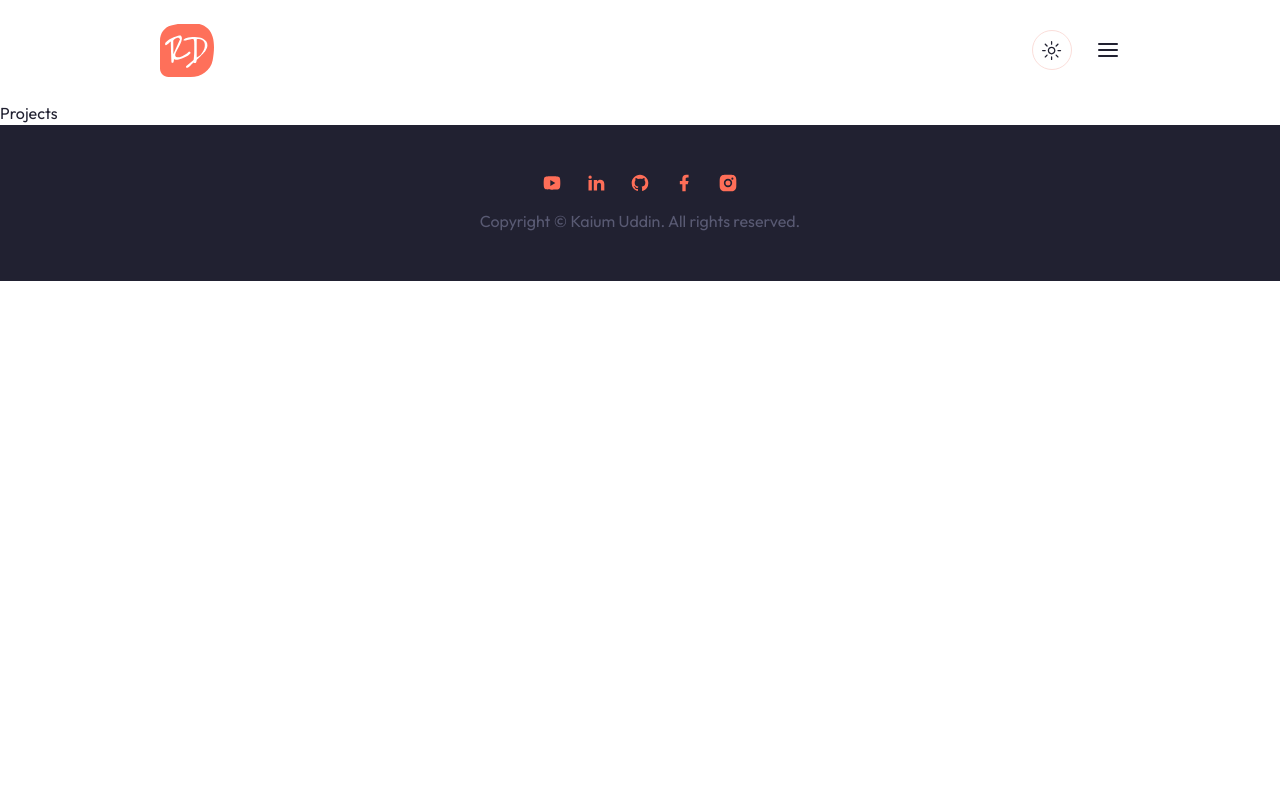
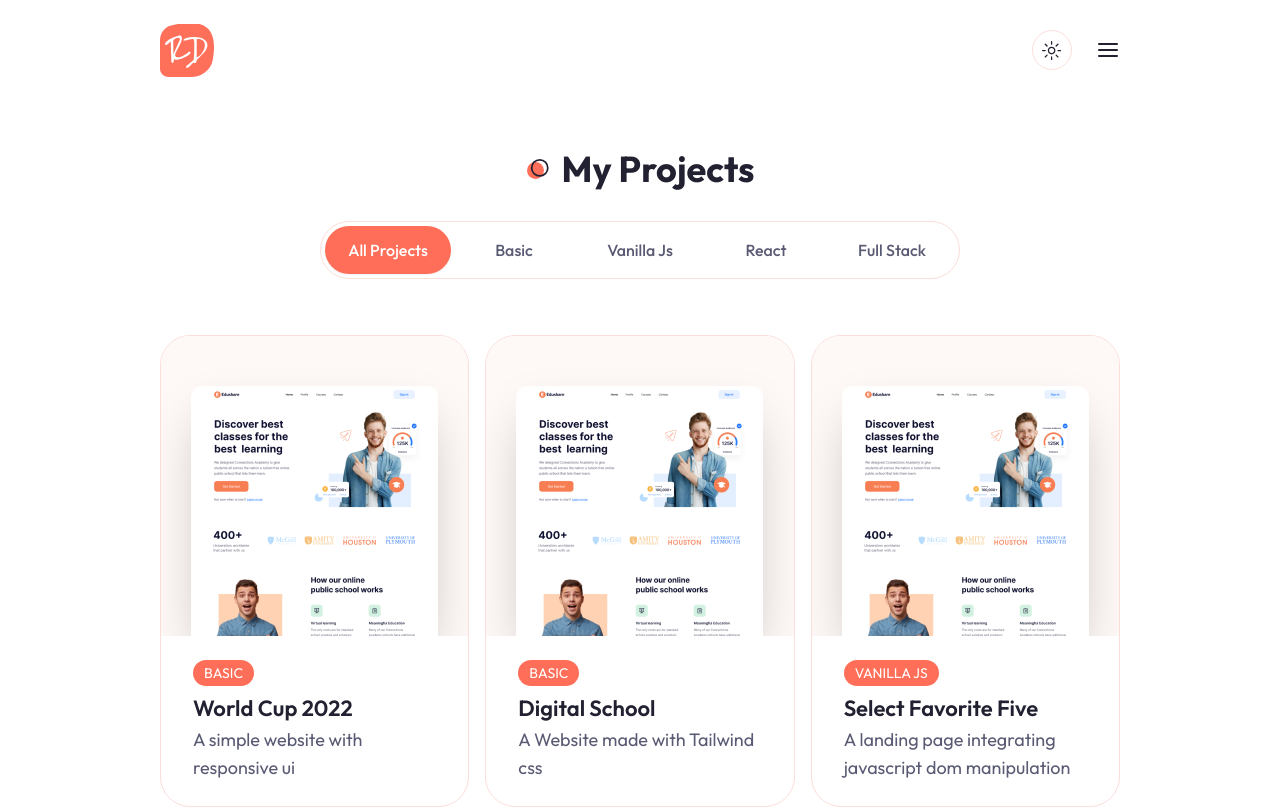
Before and after one commit to kaiumuddin/portfolio-2024, a Next.js app: page /projects in a window 1280 px wide. Shown: the top 807 px of the page. Built offline with nearby package versions, Linux system fonts and the light colour scheme.

Commit message:
Projects page implemented.

```diff
--- a/app/projects/page.jsx
+++ b/app/projects/page.jsx
@@ -1,9 +1,62 @@
-import React from 'react'
+"use client";
+
+import { Tabs, TabsList, TabsContent, TabsTrigger } from "@/components/ui/tabs";
+import ProjectCard from "@/components/work/ProjectCard";
+import projectData from "@/data/project";
+import { useState } from "react";
+const uniqueCategories = [
+    "all projects",
+    ...new Set(projectData.map((item) => item.category)),
+];
 
 const Projects = () => {
-  return (
-    <div>Projects</div>
-  )
-}
+    const [categories, setCategories] = useState(uniqueCategories);
+    const [category, setCategory] = useState("all projects");
 
-export default Projects
+    const filterdProjects = projectData.filter((project) => {
+        return category == "all projects"
+            ? project
+            : project.category === category;
+    });
+    console.log(filterdProjects);
+
+    return (
+        <section className="min-h-screen pt-12">
+            <div className="container mx-auto">
+                <h2 className="section-title mb-8 xl:mb-16 text-center mx-auto">
+                    My Projects
+                </h2>
+                <Tabs defaultValue={category} className="mb-24 xl:mb-48">
+                    <TabsList className="w-full flex flex-col md:flex-row justify-between h-full lg:max-w-[640px] mb-12 mx-auto md:border dark:border-none">
+                        {/* grid md:grid-cols-5 */}
+                        {categories.map((category, index) => {
+                            return (
+                                <TabsTrigger
+                                    key={index}
+                                    value={category}
+                                    onClick={() => setCategory(category)}
+                                    className="capitalize w-[162px] md:w-auto flex-1"
+                                >
+                                    {category}
+                                </TabsTrigger>
+                            );
+                        })}
+                    </TabsList>
+                    <div className="text-lg xl:mt-8 grid grid-cols-1 lg:grid-cols-3 gap-4">
+                        {filterdProjects.map((project, index) => {
+                            return (
+                                <TabsContent value={category} key={index}>
+                                    <ProjectCard
+                                        project={project}
+                                    ></ProjectCard>
+                                </TabsContent>
+                            );
+                        })}
+                    </div>
+                </Tabs>
+            </div>
+        </section>
+    );
+};
+
+export default Projects;
--- a/data/project.js
+++ b/data/project.js
@@ -1,34 +1,35 @@
 const projectData = [
     {
         image: "/work/1.png",
-        category: "html,css",
+        tags: "html,css",
+        category: "basic",
         name: "World Cup 2022",
-        description:
-            "A simple website with responsive ui",
+        description: "A simple website with responsive ui",
         link: "https://kaiumuddin.github.io/world-cup-22/",
         github: "https://github.com/kaiumuddin/world-cup-22",
     },
     {
         image: "/work/1.png",
-        category: "html,tailwind css",
+        tags: "html,tailwind css",
+        category: "basic",
         name: "Digital School",
-        description:
-            "A Website made with Tailwind css",
+        description: "A Website made with Tailwind css",
         link: "https://digital-school-kaium.netlify.app/",
         github: "https://github.com/kaiumuddin/digital-school",
     },
     {
         image: "/work/1.png",
-        category: "html,tailwind css,javascript",
+        tags: "html,tailwind css,javascript",
+        category: "vanilla js",
         name: "Select Favorite Five",
-        description:
-            "A landing page integrating javascript dom manipulation",
+        description: "A landing page integrating javascript dom manipulation",
         link: "https://select-best-five-kaiumuddin.netlify.app/",
         github: "https://github.com/programming-hero-web-course2/best-five-dom-assignment-kaiumuddin",
     },
     {
         image: "/work/1.png",
-        category: "html,tailwind css,javascript,api",
+        tags: "html,tailwind css,javascript,api",
+        category: "vanilla js",
         name: "current world",
         description:
             "A website using some api and implemented navigation between api routes",
@@ -37,25 +38,26 @@ const projectData = [
     },
     {
         image: "/work/1.png",
-        category: "html,tailwind css,javascript",
+        tags: "html,tailwind css,javascript",
+        category: "vanilla js",
         name: "speed typer",
-        description:
-            "A simple project to explore browser and debugging",
+        description: "A simple project to explore browser and debugging",
         link: "https://type-monster-kaiumuddin.netlify.app/",
         github: "https://github.com/programming-hero-web-course1/b6-type-monster-debug-assignment-kaiumuddin",
     },
     {
         image: "/work/1.png",
-        category: "html,tailwind css,javascript,local storage",
+        tags: "html,tailwind css,javascript,local storage",
+        category: "vanilla js",
         name: "Activity Plus",
-        description:
-            "A simple react project to demonstrate local storage",
+        description: "A simple react project to demonstrate local storage",
         link: "https://activity-plus-kaiumuddin.netlify.app/",
         github: "https://github.com/Programming-Hero-Web-Course4/b6-ultra-active-club-kaiumuddin",
     },
     {
         image: "/work/1.png",
-        category: "html,tailwind css,javascript,react router",
+        tags: "html,tailwind css,javascript,react router",
+        category: "react",
         name: "quiz mania",
         description:
             "React project exploring react router and state management",
@@ -64,19 +66,19 @@ const projectData = [
     },
     {
         image: "/work/1.png",
-        category: "html,tailwind css,javascript,react router,full stack,firebase",
+        tags: "html,tailwind css,javascript,react router,firebase",
+        category: "full stack",
         name: "vacarion",
-        description:
-            "Full stack MERN project with Mongodb and Express js",
+        description: "Full stack MERN project with Mongodb and Express js",
         link: "https://vacarion.web.app/",
         github: "https://github.com/Porgramming-Hero-web-course/b6a11-service-review-server-side-kaiumuddin, https://github.com/Porgramming-Hero-web-course/b6a11-service-review-client-side-kaiumuddin",
     },
     {
         image: "/work/1.png",
-        category: "html,tailwind css,javascript,react router,full stack,firebase",
+        tags: "html,tailwind css,javascript,react router,firebase",
+        category: "full stack",
         name: "mobile wizard",
-        description:
-            "Full stack MERN project with Mongodb and Express js",
+        description: "Full stack MERN project with Mongodb and Express js",
         link: "https://mobile-wizard-818d2.web.app/",
         github: "https://github.com/programming-hero-web-course-4/b612-used-products-resale-server-side-kaiumuddin, https://github.com/programming-hero-web-course-4/b612-used-products-resale-clients-side-kaiumuddin",
     },
```
